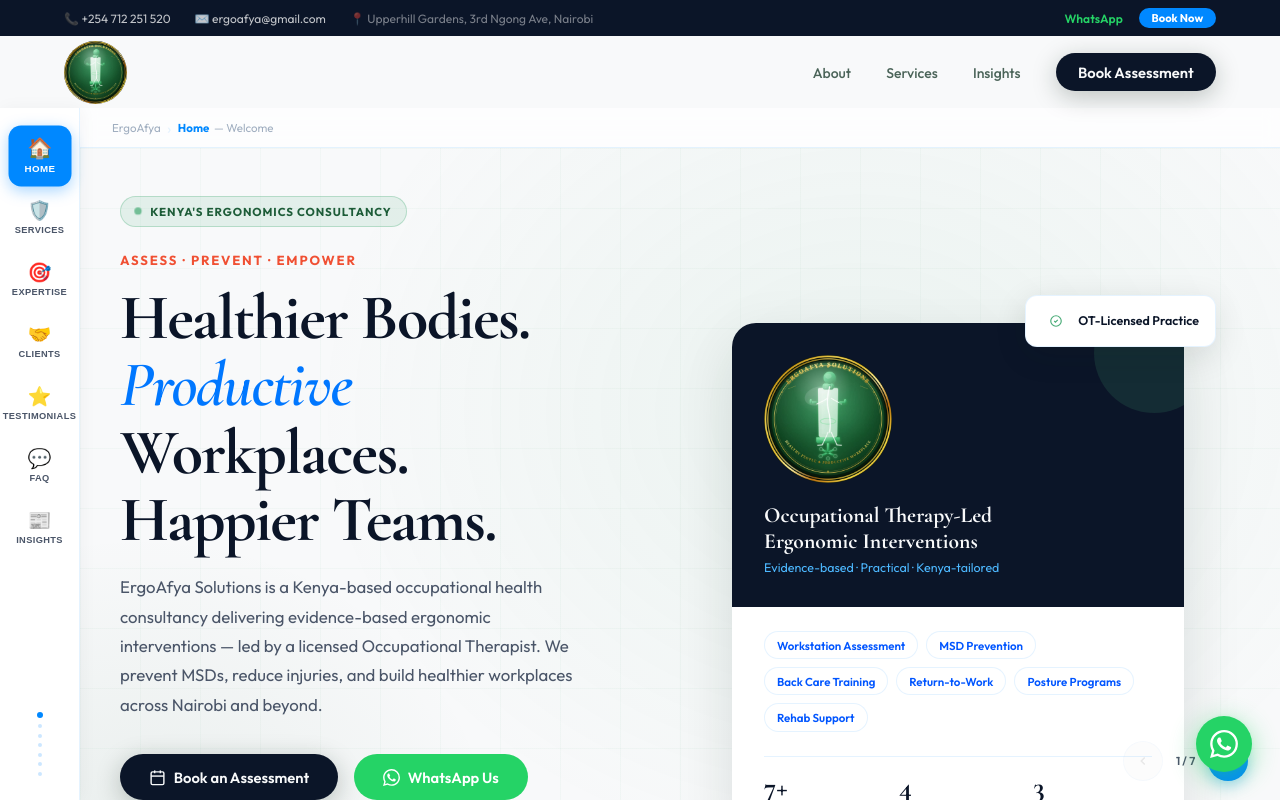
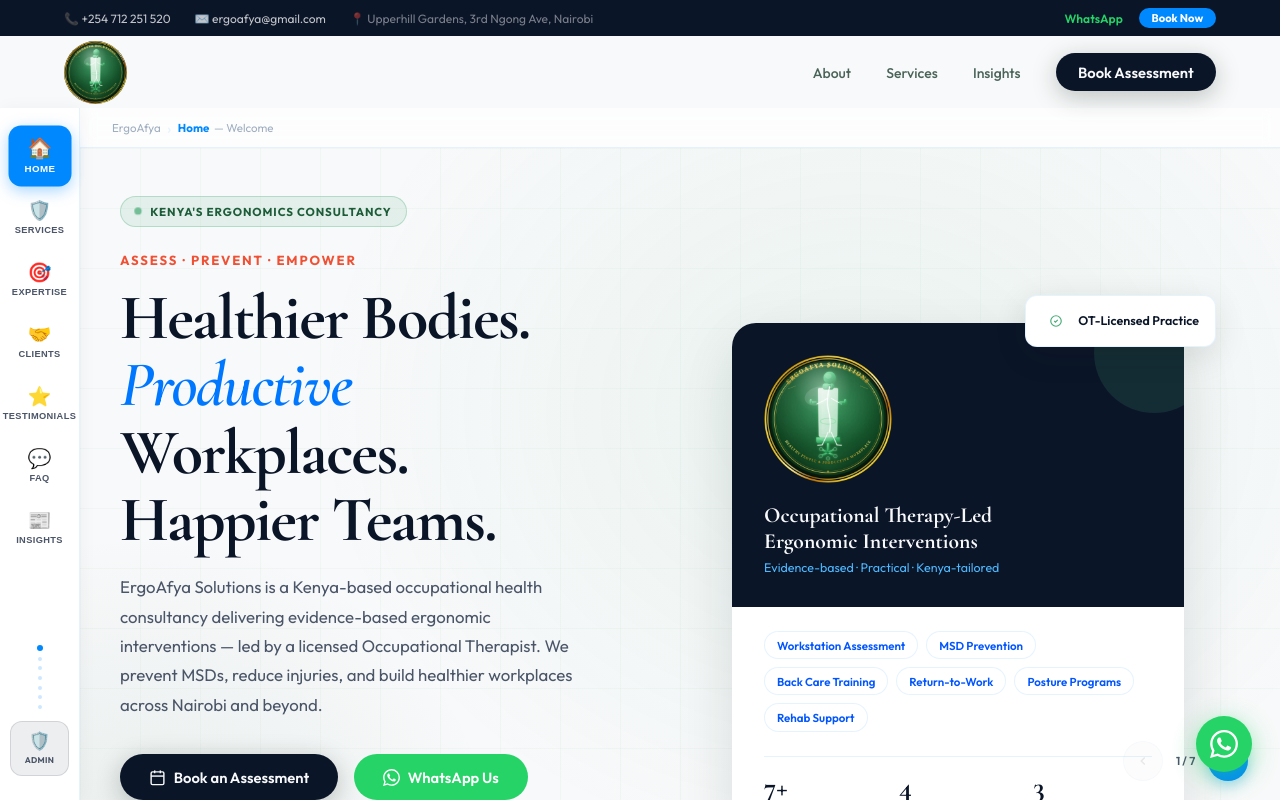
Before and after one commit to mutimbachrispinus-creator/ergoafya, a Next.js app: page / in a window 1280 px wide. Built offline with nearby package versions, Linux system fonts and the light colour scheme.

Commit message:
feat: restore admin portal link in side-nav and mobile bottom bar

```diff
--- a/src/app/page.tsx
+++ b/src/app/page.tsx
@@ -111,6 +111,24 @@
             }} />
           ))}
         </div>
+
+        {/* Admin Portal link — always visible */}
+        <a
+          href="/blog/admin"
+          title="Blog Admin Portal"
+          style={{
+            display: 'flex', flexDirection: 'column', alignItems: 'center', gap: '0.3rem',
+            padding: '0.65rem 0.5rem', borderRadius: 12, textDecoration: 'none',
+            background: 'rgba(11,21,40,0.07)',
+            border: '1px solid rgba(11,21,40,0.12)',
+            color: 'var(--forest)',
+            transition: 'all 0.25s', width: '100%', marginTop: '0.5rem',
+          }}
+        >
+          <span style={{ fontSize: '1.1rem', lineHeight: 1 }}>🛡️</span>
+          <span style={{ fontSize: '0.52rem', fontWeight: 700, textTransform: 'uppercase',
+            letterSpacing: '0.04em', whiteSpace: 'nowrap', color: 'var(--muted)' }}>Admin</span>
+        </a>
       </nav>
 
       {/* ── Mobile Bottom Tab Bar ───────────────────────────────────── */}
@@ -140,6 +158,23 @@
             </button>
           )
         })}
+        {/* Admin Portal link */}
+        <a
+          href="/blog/admin"
+          style={{
+            display: 'flex', flexDirection: 'column', alignItems: 'center', gap: '0.2rem',
+            padding: '0.5rem 0.25rem', borderRadius: 10,
+            background: 'rgba(11,21,40,0.05)',
+            border: '1px solid rgba(11,21,40,0.1)',
+            flex: '0 0 auto', minWidth: 52,
+            color: 'var(--forest)', textDecoration: 'none',
+            transition: 'all 0.2s',
+          }}
+        >
+          <span style={{ fontSize: '1.15rem', lineHeight: 1 }}>🛡️</span>
+          <span style={{ fontSize: '0.5rem', fontWeight: 700, textTransform: 'uppercase',
+            letterSpacing: '0.04em', color: 'var(--muted)' }}>Admin</span>
+        </a>
       </nav>
 
       {/* ── Page Content Area ───────────────────────────────────────── */}
```
Also changed, not shown: 1 other file (tests, documents, lock files or other folders).
